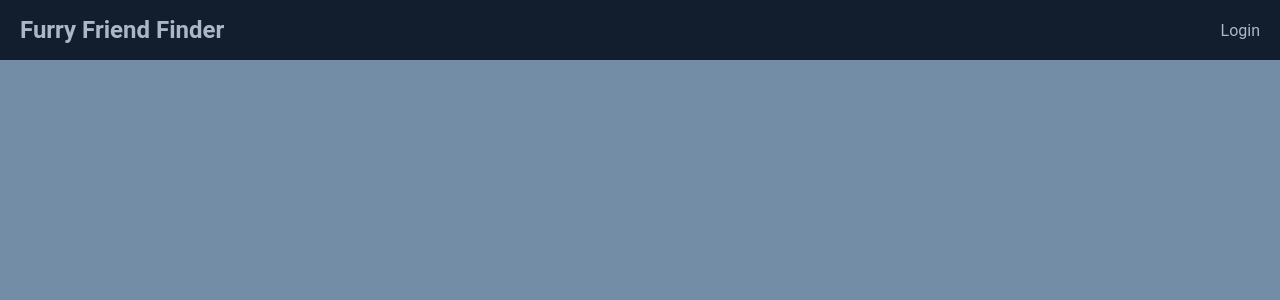
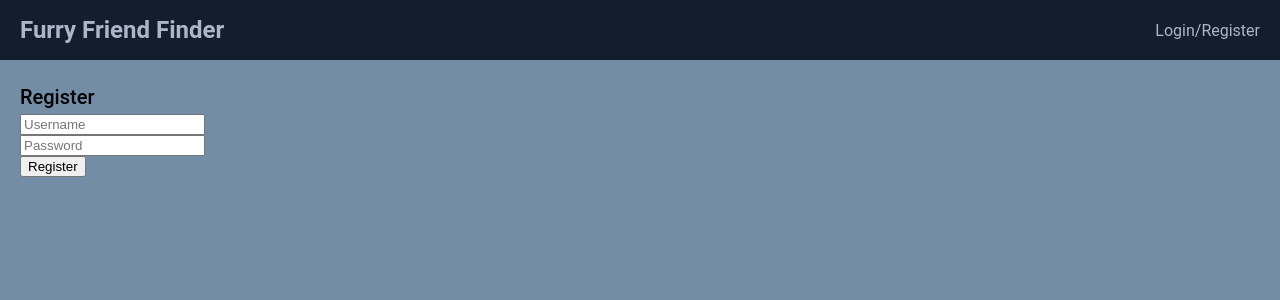
Before and after one commit to sabrina-s/furryfriendfinder, a React (Create React App) app in the folder client/: page /register in a window 1280 px wide. Shown: the top 300 px of the page. Built offline with nearby package versions, Linux system fonts and the light colour scheme; no server answers.

Commit message:
Implement /users/register front-end

```diff
--- a/client/src/components/App.jsx
+++ b/client/src/components/App.jsx
@@ -8,6 +8,7 @@ import {
 import Navbar from './Navbar';
 import Dogs from './Dogs/Dogs';
 import LoginPage from './Users/LoginPage';
+import RegistrationPage from './Users/RegistrationPage';
 
 function App() {
   return (
@@ -16,6 +17,7 @@ function App() {
       <Switch>
         <Route path="/" exact component={Dogs} />
         <Route path="/login" render={(props) => <LoginPage history={props.history} />} />
+        <Route path="/register" render={(props) => <RegistrationPage history={props.history} />} />
       </Switch>
     </Router>
   );
--- a/client/src/components/Navbar.jsx
+++ b/client/src/components/Navbar.jsx
@@ -63,9 +63,11 @@ function Navbar() {
       }
       {
         !currentUser &&
-        <Link to='/login'>
-          Login
-        </Link>
+        <div>
+          <Link to='/login'>Login</Link>
+          /
+          <Link to='/register'>Register</Link>
+        </div>
       }
     </div>
   )
--- /dev/null
+++ b/client/src/components/Users/RegistrationPage.jsx
@@ -0,0 +1,98 @@
+import React from 'react';
+import { Formik, Form, Field, ErrorMessage } from 'formik';
+import * as Yup from 'yup';
+import PropTypes from 'prop-types';
+
+const validationSchema = Yup.object().shape({
+  username: Yup.string().trim().required('Please enter username.'),
+  password: Yup.string().required('Please enter password.')
+})
+
+function RegistrationPage({ history }) {
+  const handleRegister = (values, { setSubmitting }) => {
+    setSubmitting(true);
+
+    const username = values.username;
+    const password = values.password;
+
+    const options = {
+      method: 'POST',
+      body: JSON.stringify({ username, password }),
+      headers: {
+        'Content-Type': 'application/json'
+      },
+      credentials: 'include'
+    }
+
+    const registerApi = () => {
+      if (process.env.NODE_ENV === 'production') {
+        return 'https://spotifind-sabrina.herokuapp.com/api/users/register';
+      } else {
+        return 'http://localhost:5000/api/users/register';
+      }
+    }
+
+    return fetch(registerApi(), options)
+      .then(response => {
+        setSubmitting(false);
+        history.push('/');
+      })
+      .catch(error => {
+        setSubmitting(false);
+        console.log(error);
+      })
+}
+
+  return (
+    <div className='registration-page'>
+      <h3>Register</h3>
+
+      <div>
+        <Formik
+          initialValues={{
+            username: '',
+            password: ''
+          }}
+          validationSchema={validationSchema}
+          onSubmit={handleRegister}
+        >
+          {
+            props => (
+              <Form>
+                <div className='form-field'>
+                  <Field
+                    type='text'
+                    name='username'
+                    placeholder='Username'
+                    autoComplete='username'
+                  />
+                  <ErrorMessage name='username' component='span' className='form-field-error' />
+                </div>
+
+                <div className='form-field'>
+                  <Field
+                    type='password'
+                    name='password'
+                    placeholder='Password'
+                    autoComplete='current-password'
+                  />
+                  <ErrorMessage name='password' component='span' className='form-field-error' />
+                </div>
+
+                <button type='submit' disabled={props.isSubmitting}>
+                  Register
+                </button>
+              </Form>
+            )
+          }
+        </Formik>
+      </div>
+    </div>
+  )
+};
+
+RegistrationPage.propTypes = {
+  history: PropTypes.arrayOf(PropTypes.string).isRequired,
+}
+
+export default RegistrationPage;
--- a/client/src/index.css
+++ b/client/src/index.css
@@ -55,7 +55,8 @@ a {
   overflow: hidden;
 }
 
-.login-page {
+.login-page,
+.registration-page {
   padding: 20px;
 }
 
```
Also changed, not shown: 2 other files (tests, documents, lock files or other folders).
